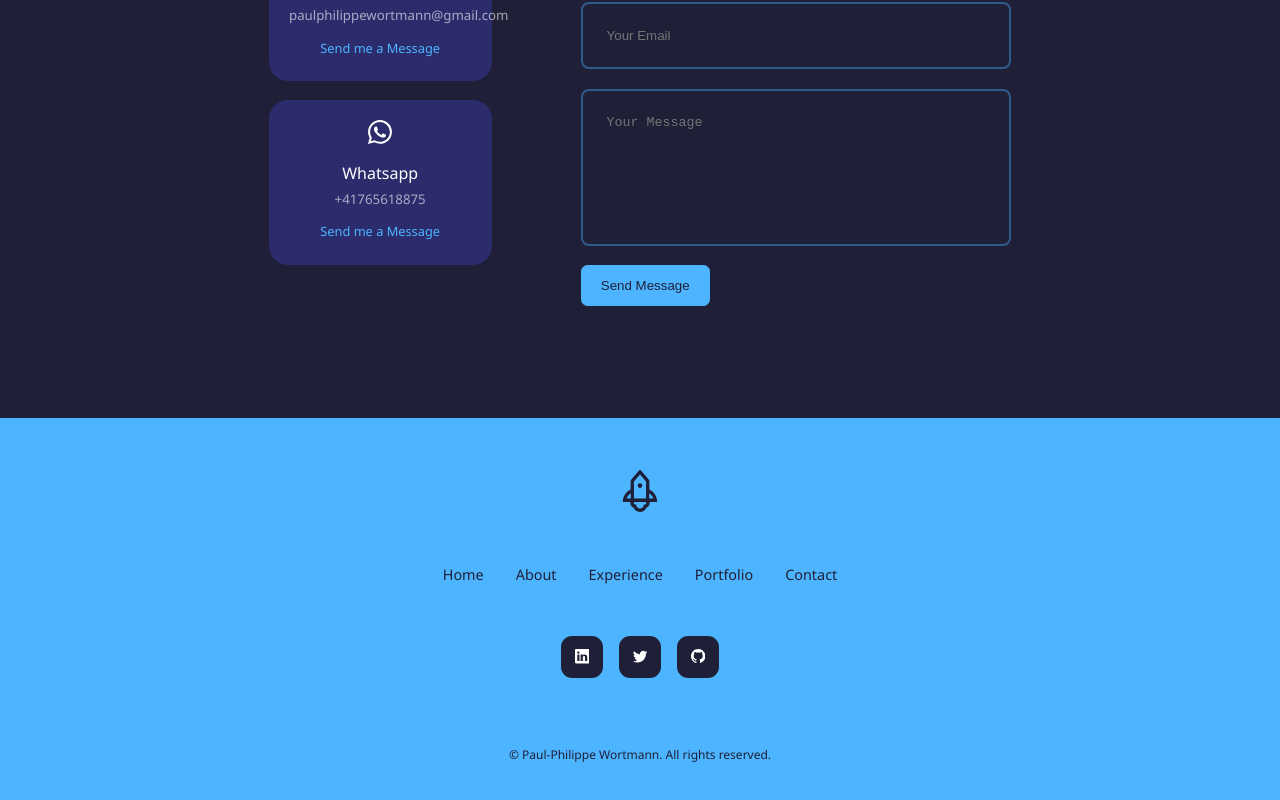
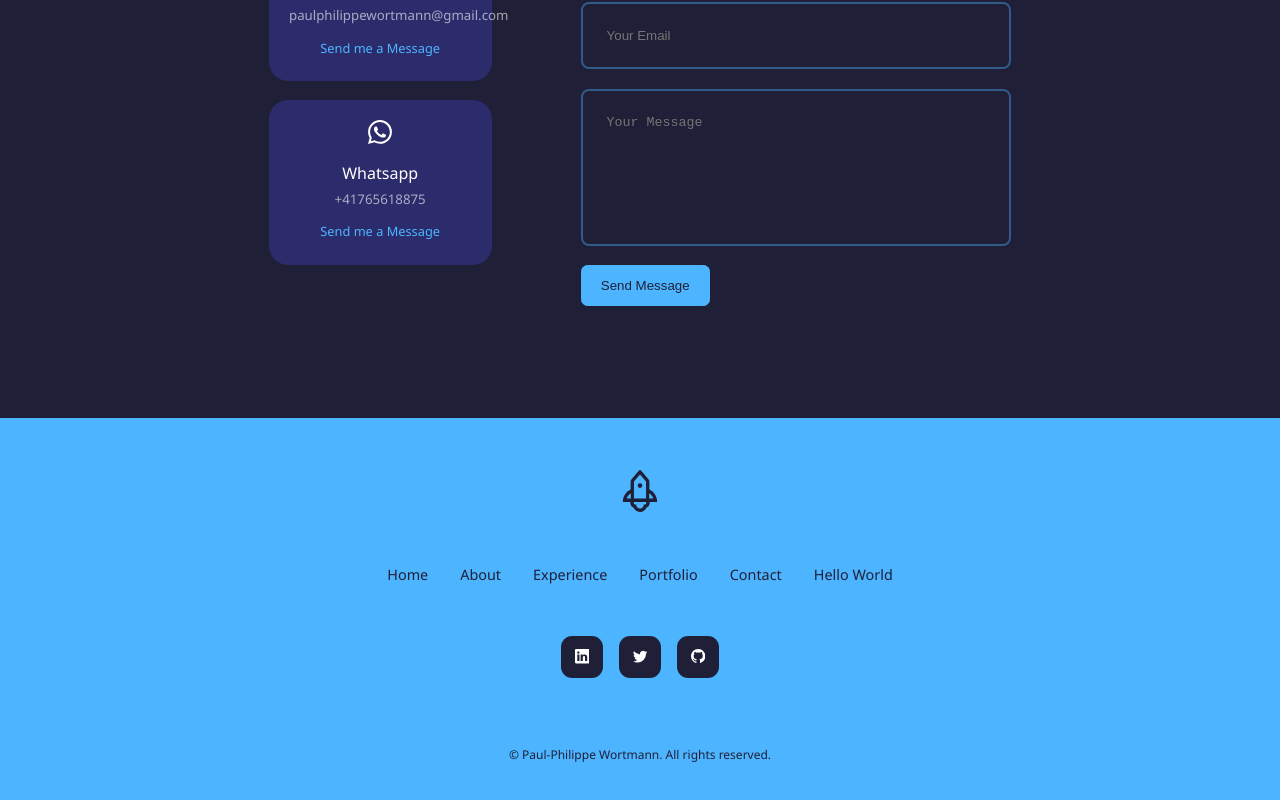
Before and after one commit to TottySnowman/react_portfolio, a React (Create React App) app: page / in a window 1280 px wide. Shown: the part 2836-3636 px from the top of the page. Built offline with nearby package versions, Linux system fonts and the light colour scheme; no server answers.

Commit message:
added test

```diff
--- a/src/components/footer/footer.jsx
+++ b/src/components/footer/footer.jsx
@@ -36,6 +36,9 @@ const footer = () => {
             Contact
           </a>
         </li>
+        <li>
+          <a>Hello World</a>
+        </li>
       </ul>
 
       <div className="footer__socials">
```
